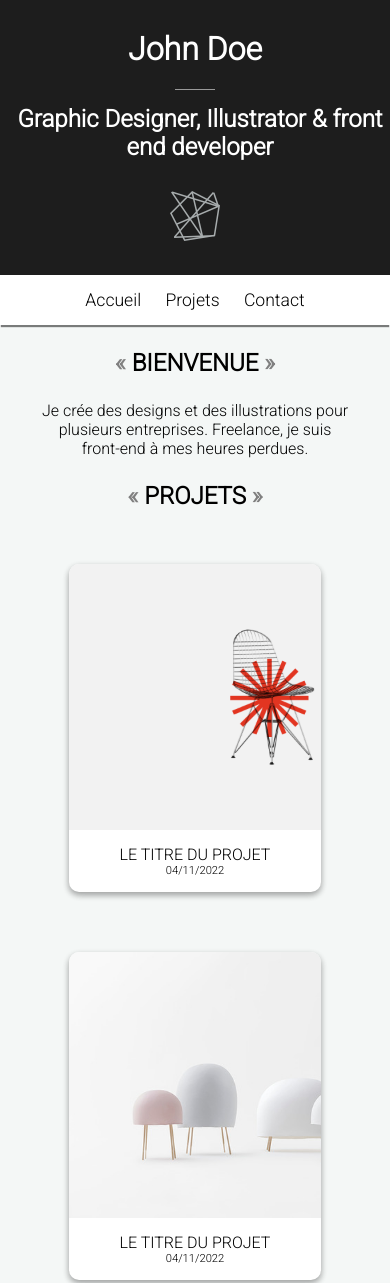
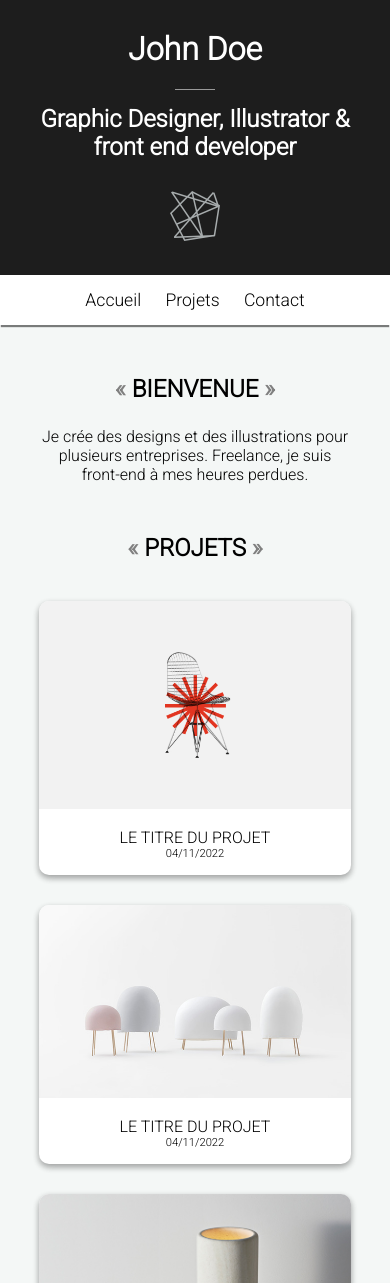
Before and after one commit to MatthieuSchoubrenner/Website-example, a plain HTML site: page HTML/index.html in a window 390 px wide. Shown: the top 1283 px of the page. Drawn offline with Linux system fonts and the light colour scheme.

Commit message:
📱 Added responsive design on devices with max-width: 1000px

```diff
--- a/CSS/default.css
+++ b/CSS/default.css
@@ -88,6 +88,7 @@ h2 {
 
 section {
     text-align: center;
+    margin-top: 50px;
 }
 
 h3:before {
@@ -151,3 +152,31 @@ footer {
     margin-top: 30px;
     width: 50px;
 }
+
+#picture-project img {
+    width: 80%;
+}
+
+/******MEDIA******/
+
+@media all and (max-width: 1000px){
+    .projet {
+        width: 100%;
+        margin: 15px auto;
+    }
+
+    .projet img {
+        width: 100%;
+        height: auto;
+        min-width: auto;
+    }
+
+    .projet .picture {
+        width: 100%;
+        height: auto;
+    }
+
+    header h2 {
+        width: 90%;
+    }
+}
--- a/HTML/index.html
+++ b/HTML/index.html
@@ -7,6 +7,8 @@
     <link rel="preconnect" href="https://fonts.googleapis.com">
     <link rel="preconnect" href="https://fonts.gstatic.com" crossorigin>
     <link href="https://fonts.googleapis.com/css2?family=Open+Sans:wght@300&family=Roboto:wght@300&display=swap" rel="stylesheet">
+    <meta name="viewport" content="with=device-witdh">
+    <link rel="shortcut icon" href="../IMG/favicon.png" type="image/x-icon">
 </head>
 <body>
     <header>
```
Also changed, not shown: HTML/firstproject.html (+8 -0 lines).
